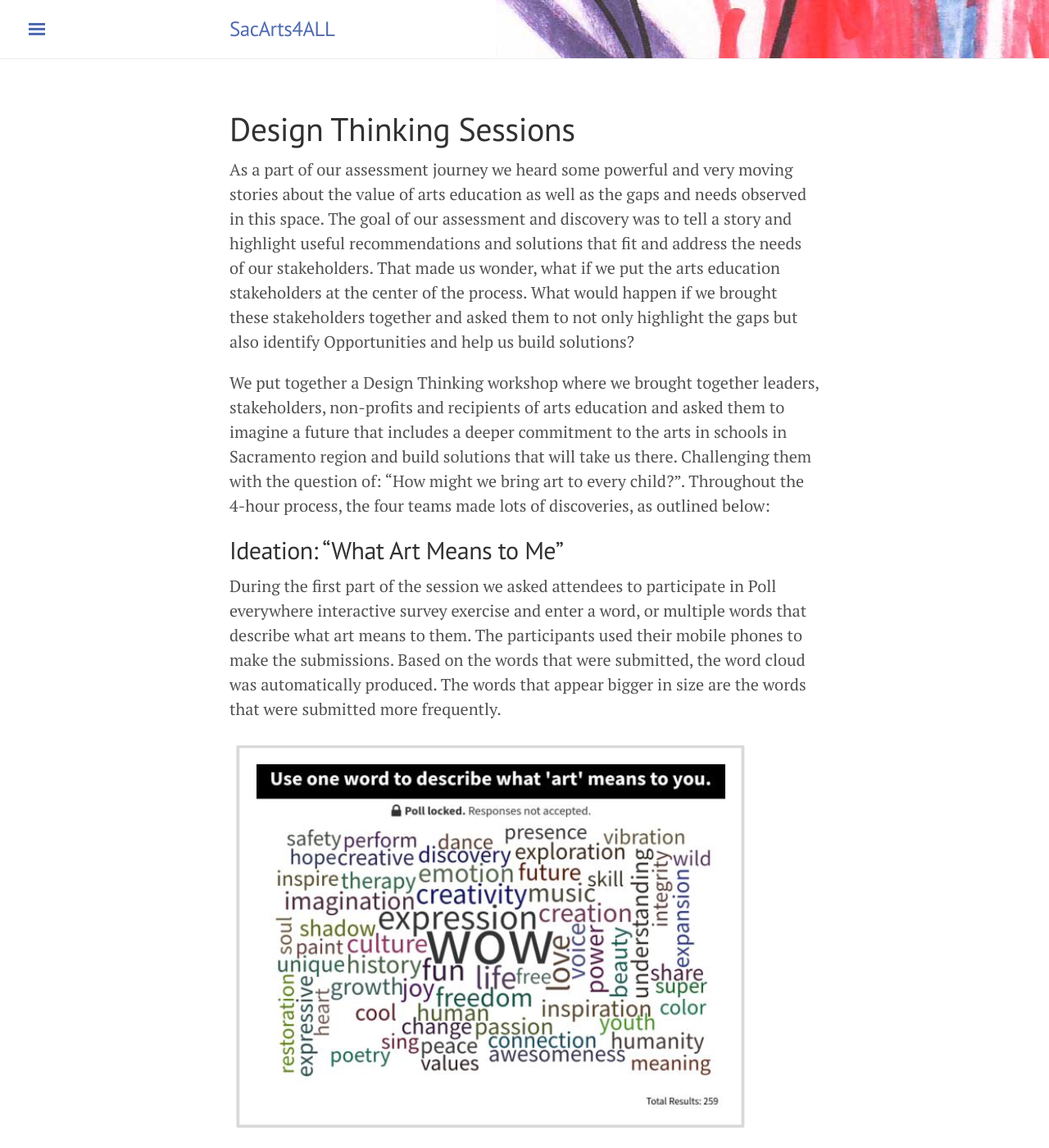
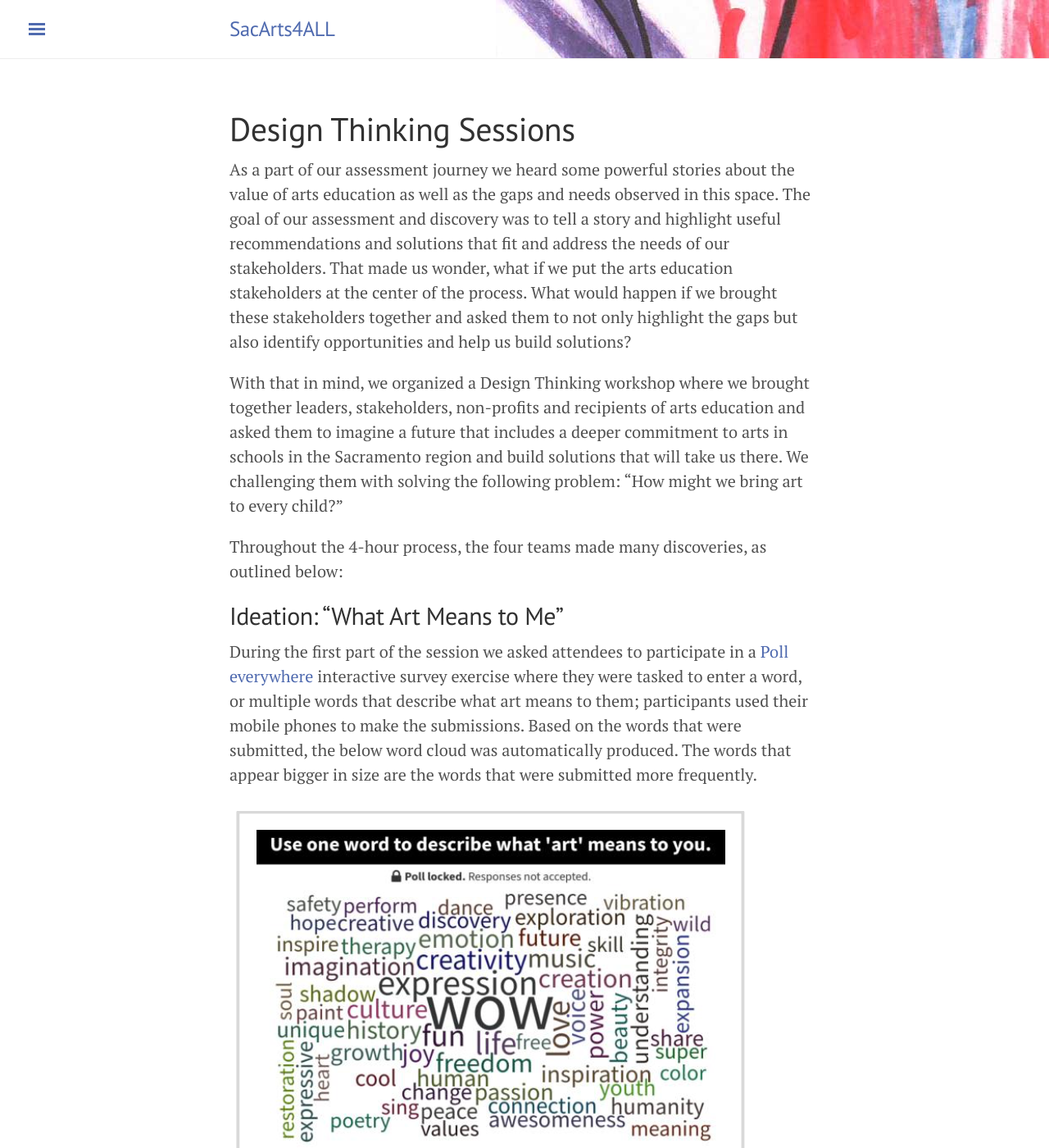
Before and after one commit to code4sac/sacarts4ALL, a Jekyll site: the page built from 5_design_thinking.md, in a window 1280 px wide and 1400 px high. Shown: the whole window at 82% size. Built offline with Jekyll 4.4.1, drawn with Linux system fonts in a browser that asks for light colours; some of the changed text lies outside the part shown.

Commit message:
sunday night update

```diff
--- a/5_design_thinking.md
+++ b/5_design_thinking.md
@@ -5,67 +5,41 @@
 ---
 # Design Thinking Sessions
 
-As a part of our assessment journey we heard some powerful and very moving stories about the
-value of arts education as well as the gaps and needs observed in this space. The goal of our
-assessment and discovery was to tell a story and highlight useful recommendations and solutions
-that fit and address the needs of our stakeholders. That made us wonder, what if we put the arts
-education stakeholders at the center of the process. What would happen if we brought these
-stakeholders together and asked them to not only highlight the gaps but also identify
-Opportunities and help us build solutions?
+As a part of our assessment journey we heard some powerful stories about the value of arts education as well as the gaps and needs observed in this space. The goal of our assessment and discovery was to tell a story and highlight useful recommendations and solutions that fit and address the needs of our stakeholders. That made us wonder, what if we put the arts education stakeholders at the center of the process. What would happen if we brought these stakeholders together and asked them to not only highlight the gaps but also identify opportunities and help us build solutions?
 
-We put together a Design Thinking workshop where we brought together leaders, stakeholders,
-non-profits and recipients of arts education and asked them to imagine a future that includes a
-deeper commitment to the arts in schools in Sacramento region and build solutions that will take
-us there. Challenging them with the question of: “How might we bring art to every child?”.
-Throughout the 4-hour process, the four teams made lots of discoveries, as outlined below:
+With that in mind, we organized a Design Thinking workshop where we brought together leaders, stakeholders, non-profits and recipients of arts education and asked them to imagine a future that includes a deeper commitment to arts in schools in the Sacramento region and build solutions that will take us there. We challenging them with solving the following problem: “How might we bring art to every child?”
+
+Throughout the 4-hour process, the four teams made many discoveries, as outlined below:
 
 ## Ideation: “What Art Means to Me”
-During the first part of the session we asked attendees to participate in Poll everywhere
-interactive survey exercise and enter a word, or multiple words that describe what art means to
-them. The participants used their mobile phones to make the submissions. Based on the words
-that were submitted, the word cloud was automatically produced. The words that appear bigger
-in size are the words that were submitted more frequently.
+
+During the first part of the session we asked attendees to participate in a [Poll everywhere](https://www.polleverywhere.com) interactive survey exercise where they were tasked to enter a word, or multiple words that describe what art means to them; participants used their mobile phones to make the submissions. Based on the words that were submitted, the below word cloud was automatically produced. The words that appear bigger in size are the words that were submitted more frequently.
 
 ![SacArts4ALL]({{ site.baseurl }}/assets/images/NELP_graphic2.png "art meaning word collage")
 
-Following this exercise we asked participants to create a drawing that captures what art means to
-them in a visual form. The drawings were then pinned at the wall and we asked the participants
-to share with the group what their drawing represents.
+Following the word cloud exercise, we asked participants to create a drawing that captured what art means to them in a visual form.  We asked the participants to share with describe their drawings to the group; we then displayed them on the wall for the remainder of the session.
 
 ![SacArts4ALL]({{ site.baseurl }}/assets/images/NELP_photo1.png "participant presenting drawing")
 
 ## Prototyping solutions: “How Might We Bring Art To Every Child”
-During the second part of the workshop we asked participants to ideate range of creative ideas
-that address solutions to how they might bring art to every child. Team members shared their
-ideas with one another, mixing and remixing, and building on each others' ideas.
+
+During the second part of the workshop we asked the participants to work in their table groups to brainstorm creative ideas that address solutions to how we could bring art to every child. Team members shared their ideas with one another, mixing and remixing, and building on one another’s creative solutions to create a recommendation.
 
 ![SacArts4ALL]({{ site.baseurl }}/assets/images/NELP_photo2.png "prototyping solutions")
 
-After narrowing down to their preferred ideas each team built a real, tactile prototype of their
-proposed solution. Each team then pitched their solution to another team and asked for feedback.
-Based on the feedback they received teams were able to iterate on their solution one last time
-before the final presentations.
+After narrowing down to their preferred recommendation, each team built a real, tactile prototype of their proposed solution. Each team then pitched their solution to another team and asked for feedback. Based on the feedback they received teams were able to make adjustments to their solutions one last time before the final presentations.
 
 ![SacArts4ALL]({{ site.baseurl }}/assets/images/NELP_photo3.png "iterating solutions")
 
-At the end of the Design Thinking workshop each group pitched their solution to the entire
-group. Here is a short description of the four solutions that our teams envisioned and built
-prototypes around:
+At the end of the Design Thinking workshop each group pitched their solution to the entire group. The following is a short description of the four solutions that the teams envisioned and built prototypes around:
 
-1. **Art week:** A concept for “An Art week” in each district where all students showcase an art
-they learned.
+1. **Art week:** A concept for “An Art week” in each district where all students showcase an art they learned.
 
-2. **Art App:** A concept for an app that serves as inventory of tools and resources and facilitates
-matchmaking and discussion between Art Seekers and Art Providers.
+2. **Art App:** A concept for an app that serves as inventory of tools and resources and facilitates matchmaking and discussion between Art Seekers and Art Providers.
 
-3. **Art Playground:** A concept for a space where students can do art (all genres). This space
-gives all students an opportunity to interact with art and be creative. The group also discussed
-management of such space.
+3. **Art Playground:** A concept for a space where students can do art (all genres). This space gives all students an opportunity to interact with art and be creative. The group also discussed management of such space.
 
-4. **Art Integration:** The idea is to have a way that all students are exposed to all/variety of
-genres of art. Artist in residence could be leveraged to achieve this or art instructors could rotate
-to classes/schools. Emphasis: Every child would be included no regardless of their artistic ability
-or achievement levels.
+4. **Art Integration:** A concept to have a way where all students are exposed to all/variety of genres of art. Arts instructors could be leveraged to achieve this by rotating classes/schools. The team emphasized the importance of every child being included regardless of their artistic ability or achievement levels.
 
 ![SacArts4ALL]({{ site.baseurl }}/assets/images/NELP_photo4.png "solutions review")
 
```
